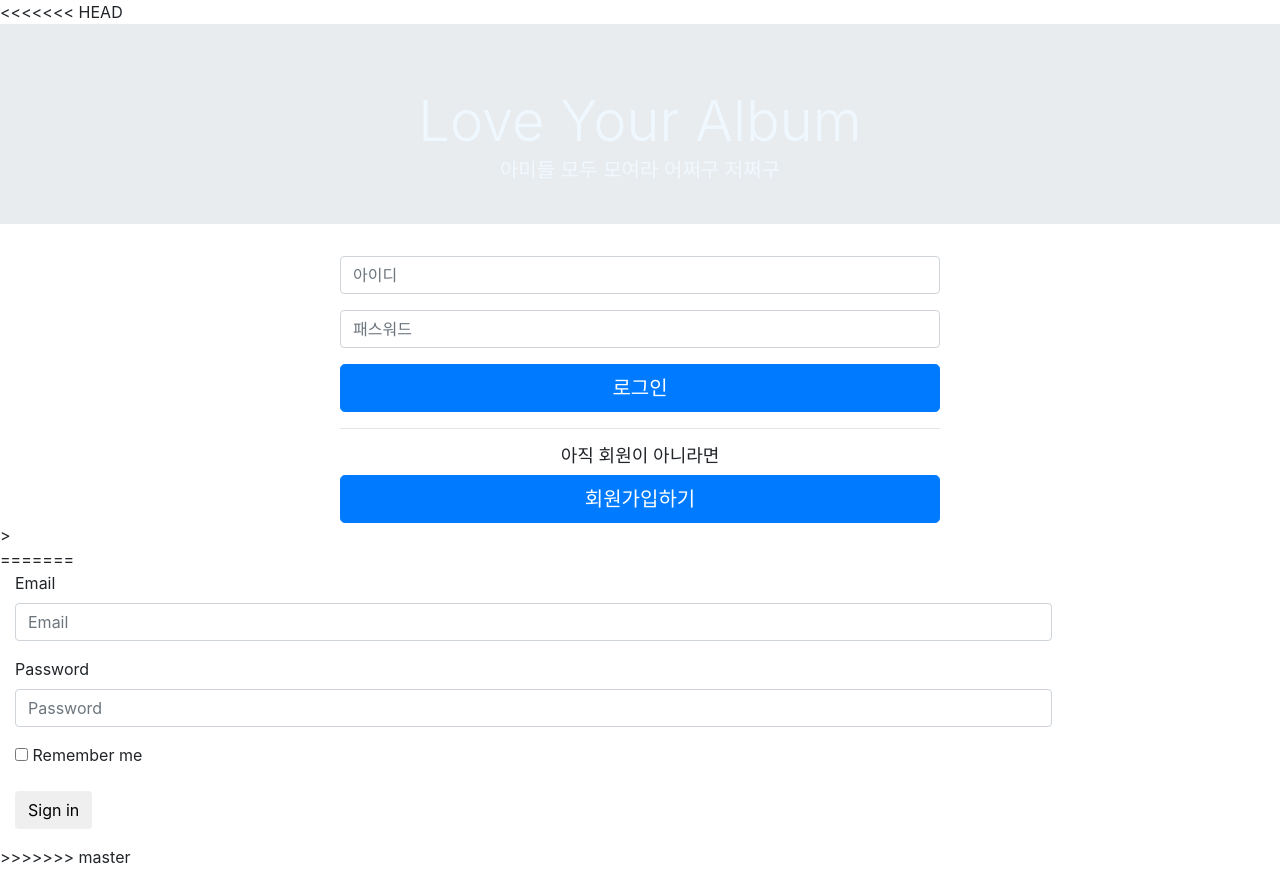
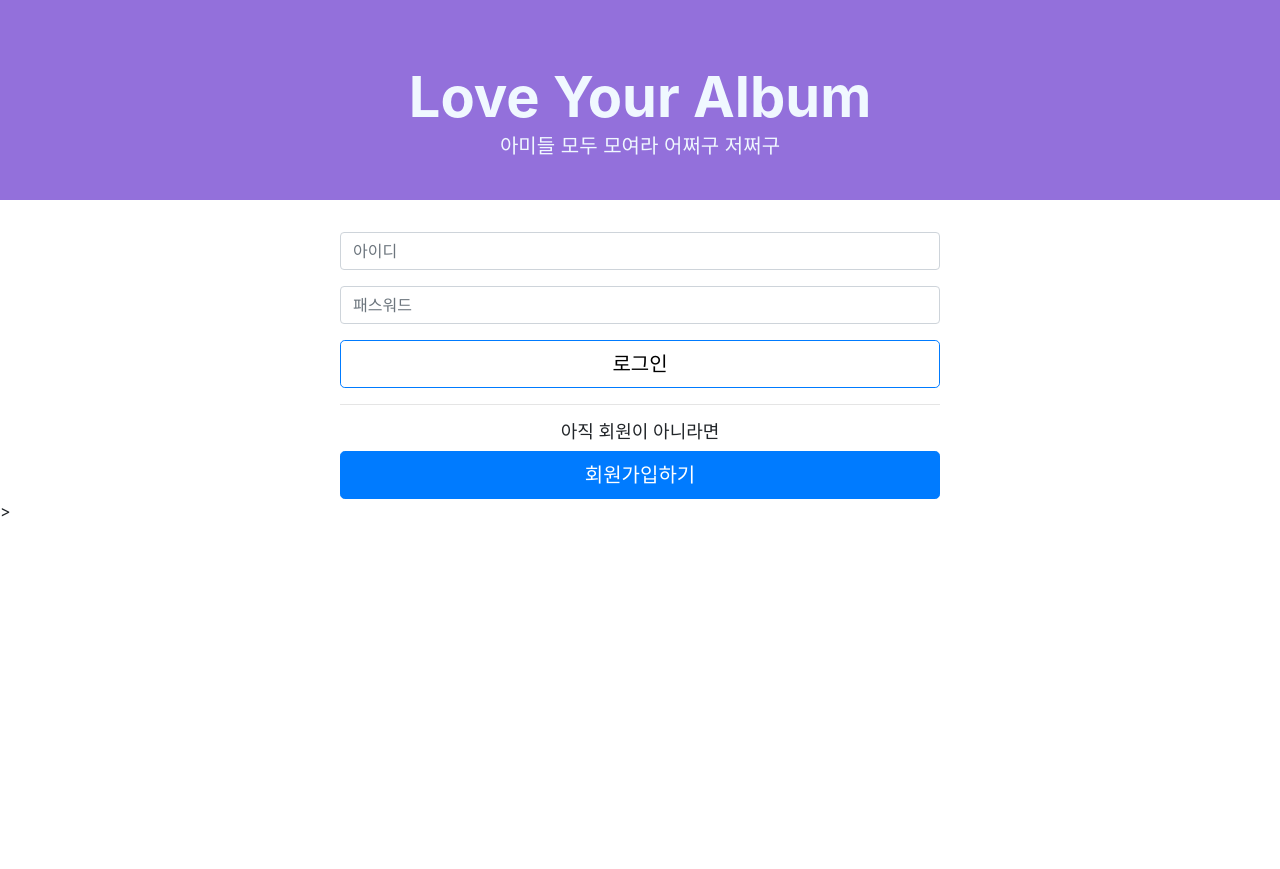
Before and after one commit to ebohoon/hanghae99-30-mini-project, a Flask app: page /login in a window 1280 px wide. After the commit the page ends 517 px from the top, so only its background shows below. Run offline with Flask 2, Linux system fonts and the light colour scheme; some libraries are stand-ins or nearby versions.

Commit message:
충돌해결

```diff
--- a/templates/login.html
+++ b/templates/login.html
@@ -1,4 +1,3 @@
-<<<<<<< HEAD
 <!DOCTYPE html>
 <html lang="ko">
 
@@ -142,37 +141,3 @@
 </body>
 
 </html>
-=======
-    <!-- Bootstrap CSS -->
-    <link rel="stylesheet" href="https://maxcdn.bootstrapcdn.com/bootstrap/4.0.0/css/bootstrap.min.css"
-        integrity="sha384-Gn5384xqQ1aoWXA+058RXPxPg6fy4IWvTNh0E263XmFcJlSAwiGgFAW/dAiS6JXm" crossorigin="anonymous">
-
-<form class="form-horizontal">
-    <div class="form-group">
-      <label for="inputEmail3" class="col-sm-2 control-label">Email</label>
-      <div class="col-sm-10">
-        <input type="email" class="form-control" id="inputEmail3" placeholder="Email">
-      </div>
-    </div>
-    <div class="form-group">
-      <label for="inputPassword3" class="col-sm-2 control-label">Password</label>
-      <div class="col-sm-10">
-        <input type="password" class="form-control" id="inputPassword3" placeholder="Password">
-      </div>
-    </div>
-    <div class="form-group">
-      <div class="col-sm-offset-2 col-sm-10">
-        <div class="checkbox">
-          <label>
-            <input type="checkbox"> Remember me
-          </label>
-        </div>
-      </div>
-    </div>
-    <div class="form-group">
-      <div class="col-sm-offset-2 col-sm-10">
-        <button type="submit" class="btn btn-default">Sign in</button>
-      </div>
-    </div>
-  </form>
->>>>>>> master
```
